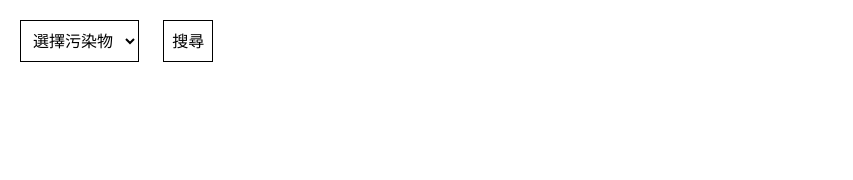
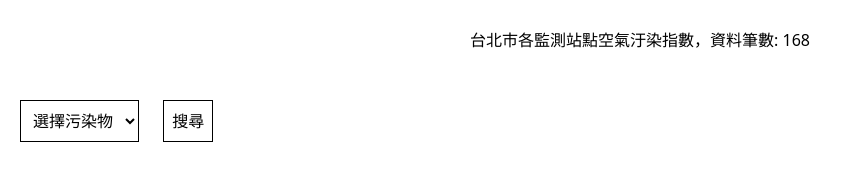
Before and after one commit to Shen880421/Echart, a website: page index.html in a window 1280 px wide. Shown: the top 180 px of the page, without its empty margins (0-853 px from the left). Drawn offline with nearby package versions, Linux system fonts and the light colour scheme.

Commit message:
feat: 新增標題以及總資料筆數顯示。

```diff
--- a/index.html
+++ b/index.html
@@ -22,6 +22,7 @@ https://cdn.jsdelivr.net/npm/echarts@6.0.0/dist/echarts.min.js
         <title>20250917台北市各監測站點空氣汙染指數</title>
     </head>
     <body>
+        <p id="sum" class="p-2 m-5 text-center"></p>
         <select id="selectedPollutant" class="border p-2 m-5">
             <option value="">選擇污染物</option>
         </select>
@@ -33,6 +34,9 @@ https://cdn.jsdelivr.net/npm/echarts@6.0.0/dist/echarts.min.js
             fetch("tldep_AQI_DAYHour.json")
                 .then((response) => response.json())
                 .then((data) => {
+                    document.getElementById(
+                        "sum"
+                    ).innerText = `台北市各監測站點空氣汙染指數，資料筆數: ${data.length}`;
                     // 取得所有站名
                     const stations = [
                         ...new Set(data.map((item) => item["站名"])),
```
